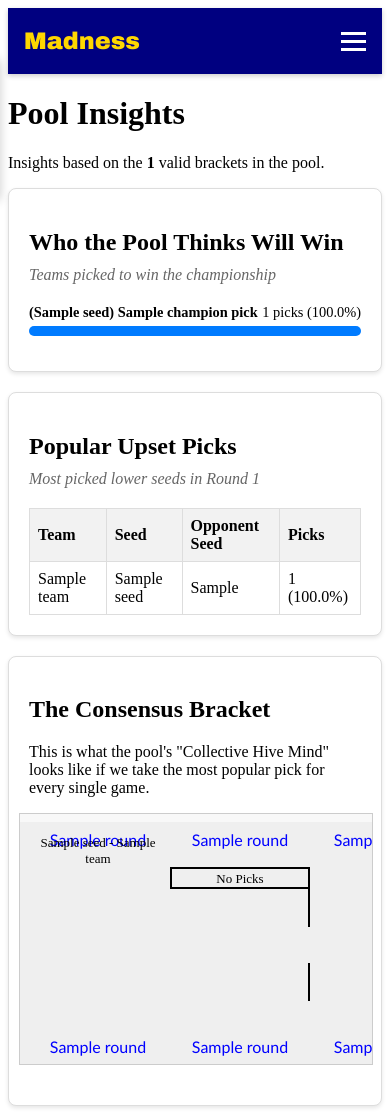
After one commit to gmichnikov/madness, a Python web app: template app/templates/pool_insights.html in a window 390 px wide. The commit adds this page. Run offline with Jinja, Linux system fonts and the light colour scheme; the template is opened without the code that fills it: most values are stand-ins (such as "Sample title", 1, 10 or a date in 2020).

Commit message:
Improve the layout on mobile and add a pool insights page

```diff
--- a/app/static/game_grid.css
+++ b/app/static/game_grid.css
@@ -1,11 +1,29 @@
+.bracket-grid-container {
+    width: 100%;
+    overflow-x: auto;
+    -webkit-overflow-scrolling: touch;
+    margin-bottom: 20px;
+    border: 1px solid #ccc;
+    background-color: #f8f8f8;
+}
+
 .bracket-grid {
     display: grid;
-    grid-template-columns: repeat(13, 1fr);
+    grid-template-columns: repeat(13, 140px); /* Fixed width columns for scrolling */
     grid-template-rows: repeat(38, auto);
     grid-gap: 0px 2px;
     background-color: #efefef;
     padding: 8px;
     margin-top: 8px;
+    min-width: 1820px; /* 13 * 140px */
+}
+
+@media screen and (max-width: 768px) {
+    .bracket-grid-container {
+        margin-left: -10px; /* Bleed to edges on mobile if possible */
+        margin-right: -10px;
+        width: calc(100% + 20px);
+    }
 }
 
 .grid-blank-region-1, .grid-blank-region-2 {
--- a/app/static/styles.css
+++ b/app/static/styles.css
@@ -229,83 +229,98 @@ input:checked + .slider:before {
 
 /* Header and Nav Styles */
 header {
-    background: navy;
+    background: #000080; /* navy */
     color: white;
-    padding: 0.5em;
+    padding: 0;
+    box-shadow: 0 2px 5px rgba(0,0,0,0.2);
+    position: sticky;
+    top: 0;
+    z-index: 1000;
 }
 
 #navbar {
     display: flex;
-    justify-content: flex-start;
+    justify-content: space-between;
     align-items: center;
+    max-width: 1200px;
+    margin: 0 auto;
+    padding: 0.5rem 1rem;
+    height: 50px;
+}
+
+.nav-brand a {
+    color: #ffd700; /* Gold */
+    font-size: 1.5rem;
+    font-weight: bold;
+    text-decoration: none;
+    font-family: 'Arial Black', sans-serif;
 }
 
 /* Navigation Links Styles */
 .nav-links {
     list-style: none;
     display: flex;
+    margin: 0;
+    padding: 0;
+    align-items: center;
+}
+
+.nav-links li {
     padding: 0;
 }
 
-.nav-links li {
-    padding: 0 1em;
+.nav-links li a, .dropdown-trigger {
+    color: white;
+    text-decoration: none;
+    padding: 0.5rem 0.8rem;
+    display: block;
+    font-size: 15px;
+    cursor: pointer;
+    transition: background 0.3s;
 }
 
-.nav-links li a {
-    color: white;
-    text-decoration: none;
-    /* padding: 0.5em 0; */
-    display: block;
-}
-
-.nav-links li a.non-dropdown:hover {
-    background-color: #555;
-    color: #fff;
+.nav-links li a.non-dropdown:hover, .dropdown-trigger:hover {
+    background-color: rgba(255,255,255,0.1);
+    border-radius: 4px;
 }
 
 /* Dropdown Menu Styles */
 .dropdown {
     position: relative;
-    font-size: 18px;
-    color: yellowgreen;
-    cursor: pointer;
+}
+
+.dropdown-trigger {
+    color: #adff2f; /* yellowgreen */
 }
 
 .dropdown-content {
     display: none;
     position: absolute;
-    background-color: darkslategrey;
-    min-width: 160px;
-    box-shadow: 0px 8px 16px 0px rgba(0,0,0,0.2);
-    z-index: 1;
+    background-color: #2f4f4f; /* darkslategrey */
+    min-width: 200px;
+    box-shadow: 0px 8px 16px 0px rgba(0,0,0,0.3);
+    z-index: 1001;
     list-style-type: none;
-    padding: 0;
+    padding: 5px 0;
     margin: 0;
+    border-radius: 4px;
+    top: 100%;
+    left: 0;
 }
 
-.dropdown-content a {
-    color: black;
-    padding: 12px 16px;
-    text-decoration: none;
-    display: block;
-}
-
-
 .dropdown-content li a {
-    color: white; /* Text color for the dropdown items */
+    color: white;
+    padding: 10px 15px;
     text-decoration: none;
     display: block;
     white-space: nowrap;
-}
-
-.dropdown-content li:hover {
-    background-color: #ddd; /* Light grey background on hover */
+    font-size: 14px;
 }
 
 .dropdown-content li a:hover {
+    background-color: #ddd;
     color: black;
 }
-
 
 .dropdown:hover .dropdown-content {
     display: block;
@@ -315,48 +330,129 @@ header {
 .nav-menu {
     display: none;
     cursor: pointer;
+    z-index: 1002;
 }
 
 .nav-menu div {
-    width: 30px;
-    height: 4px;
+    width: 25px;
+    height: 3px;
     background-color: white;
-    margin: 6px 0;
+    margin: 5px 0;
     transition: all 0.3s;
+}
+
+.mobile-user-info {
+    display: none;
+}
+
+.logout-link {
+    display: none;
+}
+
+/* User Info Style */
+.user-info {
+    font-size: 14px;
+    display: flex;
+    align-items: center;
+    gap: 10px;
+    color: #add8e6;
+}
+
+.user-info a.logout-cursor {
+    color: #ffd700;
 }
 
 /* Media Query for Mobile Devices */
 @media screen and (max-width: 768px) {
-    .nav-links {
-        flex-direction: column;
-        width: 100%;
-        display: none;
+    #navbar {
+        height: auto;
+        min-height: 50px;
     }
 
-    .nav-links li {
-        text-align: center;
+    .desktop-only {
+        display: none !important;
     }
 
     .nav-menu {
         display: block;
     }
 
-    /* When active state is toggled via JavaScript */
-    .nav-links.active {
-        display: flex;
+    .nav-links {
+        position: fixed;
+        left: -100%;
+        top: 50px;
+        flex-direction: column;
+        background-color: #000080; /* navy */
+        width: 100%;
+        text-align: left;
+        transition: 0.3s;
+        box-shadow: 0 10px 10px rgba(0,0,0,0.2);
+        max-height: calc(100vh - 50px);
+        overflow-y: auto;
+        display: flex; /* Always flex but hidden via left */
+        padding: 1rem 0;
     }
 
+    .nav-links.active {
+        left: 0;
+    }
+
+    .nav-links li {
+        width: 100%;
+    }
+
+    .nav-links li a, .dropdown-trigger {
+        padding: 1rem 1.5rem;
+        font-size: 18px;
+        border-bottom: 1px solid rgba(255,255,255,0.05);
+    }
+
+    .mobile-user-info {
+        display: block;
+        padding: 1rem 1.5rem;
+        background: rgba(0,0,0,0.2);
+        color: #add8e6;
+        font-size: 14px;
+        border-bottom: 1px solid rgba(255,255,255,0.1);
+    }
+
+    .user-email {
+        font-weight: bold;
+        display: block;
+        margin-bottom: 5px;
+    }
+
+    .logout-link {
+        display: block !important;
+        color: #ffd700 !important;
+    }
+
+    /* Mobile Dropdown Behavior */
     .dropdown-content {
         position: static;
+        display: none;
+        background-color: rgba(0,0,0,0.2);
+        width: 100%;
+        box-shadow: none;
+        padding: 0;
     }
-}
 
-/* User Info Style */
-.user-info {
-    font-size: 18px;
-    margin-left: auto; /* Move to the far right */
-    padding: 0.5em 1em;
-    color: lightblue;
+    .dropdown.active .dropdown-content {
+        display: block;
+    }
+
+    .dropdown:hover .dropdown-content {
+        display: none; /* Disable hover on mobile */
+    }
+
+    .dropdown.active:hover .dropdown-content {
+        display: block;
+    }
+
+    .dropdown-content li a {
+        padding-left: 3rem;
+        border-bottom: 1px solid rgba(255,255,255,0.05);
+    }
 }
 
 .tooltip {
--- a/app/templates/base.html
+++ b/app/templates/base.html
@@ -21,6 +21,9 @@
 <body>
     <header>
         <nav id="navbar">
+            <div class="nav-brand">
+                <a href="{{ url_for('index') }}">Madness</a>
+            </div>
             <div class="nav-menu" id="nav-menu"> <!-- Hamburger icon for mobile -->
                 <div></div>
                 <div></div>
@@ -31,20 +34,32 @@
                     <li><a href="{{ url_for('login') }}" class="non-dropdown">Login</a></li>
                     <li><a href="{{ url_for('register') }}" class="non-dropdown">Register</a></li>
                 {% else %}
+                    <li class="mobile-user-info">
+                        <span class="user-email">{{ current_user.email }}</span>
+                        {% if current_user.is_verified %}
+                            <span class="verified-cursor" title="Your account is verified"><i class="fa-regular fa-circle-check"></i></span>
+                        {% else %}
+                            <span class="unverified-cursor" title="Your account is NOT verified"><i class="fa-solid fa-triangle-exclamation fa-flip"></i></span>
+                        {% endif %}
+                    </li>
+
                     {% if not is_after_cutoff %}
                         <li><a href="{{ url_for('make_picks') }}" class="non-dropdown">Your Bracket <i class="fa-solid fa-dice"></i></a></li>
                         <li><a href="{{ url_for('user_profile', user_id=current_user.id) }}" class="non-dropdown">Profile <i class="fa-solid fa-pencil"></i></a></li>
                     {% endif %}
                     {% if is_after_cutoff %}
                         <li><a href="{{ url_for('view_picks', user_id=current_user.id) }}" class="non-dropdown">Brackets <i class="fa-regular fa-eye"></i></a></li>
+                        <li><a href="{{ url_for('pool_insights') }}" class="non-dropdown">Insights <i class="fa-solid fa-chart-pie"></i></a></li>
                     {% endif %}
 
                     <li><a href="{{ url_for('standings') }}" class="non-dropdown">Standings <i class="fa-solid fa-list-ol"></i></a></li>
                     <li><a href="{{ url_for('simulate_standings') }}" class="non-dropdown">Simulate <i class="fa-solid fa-wand-magic-sparkles"></i></a></li>
                     <li><a href="{{ url_for('message_board') }}" class="non-dropdown">Forum <i class="fa-regular fa-comments"></i></a></li>
                     <li><a href="{{ url_for('winners') }}" class="non-dropdown">Winners <i class="fa-solid fa-trophy"></i></a></li>
+
                     {% if current_user.is_admin %}
-                        <li class="dropdown">Admin
+                        <li class="dropdown">
+                            <span class="dropdown-trigger">Admin <i class="fa-solid fa-chevron-down"></i></span>
                             <ul class="dropdown-content">
                                 <li><a href="{{ url_for('admin_users') }}">Users Status</a></li>
                                 <li><a href="{{ url_for('admin_view_logs') }}">View Logs</a></li>
@@ -60,19 +75,21 @@
                         </li>
                     {% endif %}
                     {% if current_user.is_super_admin %}
-                        <li class="dropdown">Super Admin
+                        <li class="dropdown">
+                            <span class="dropdown-trigger">Super Admin <i class="fa-solid fa-chevron-down"></i></span>
                             <ul class="dropdown-content">
                                 <li><a href="{{ url_for('super_admin_manage_admins') }}">Manage Admins</a></li>
                                 <li><a href="{{ url_for('super_admin_reset_games') }}">Reset Games</a></li>
                                 <li><a href="{{ url_for('super_admin_delete_user') }}">Delete User</a></li>
-                                <li><a href="{{ url_for('admin_update_potential_winners_and_standings') }}">Update Potential Winners/Standings</a></li>
+                                <li><a href="{{ url_for('admin_update_potential_winners_and_standings') }}">Update Standings</a></li>
                             </ul>
                         </li>
                     {% endif %}
+                    <li><a href="{{ url_for('logout') }}" class="non-dropdown logout-link">Logout <i class="fa-solid fa-arrow-right-from-bracket"></i></a></li>
                 {% endif %}
             </ul>
             {% if current_user.is_authenticated %}
-                <div class="user-info">
+                <div class="user-info desktop-only">
                     {% if current_user.is_verified %}
                         <span class="verified-cursor" title="Your account is verified"><i class="fa-regular fa-circle-check"></i></span>
                     {% else %}
@@ -94,6 +111,17 @@
     <script>
         document.getElementById('nav-menu').addEventListener('click', function() {
             document.getElementById('nav-links').classList.toggle('active');
+            this.classList.toggle('open');
+        });
+
+        // Handle dropdowns on mobile
+        document.querySelectorAll('.dropdown-trigger').forEach(trigger => {
+            trigger.addEventListener('click', function(e) {
+                if (window.innerWidth <= 768) {
+                    e.preventDefault();
+                    this.parentElement.classList.toggle('active');
+                }
+            });
         });
     </script>
     {% block morejs %}{% endblock %}
--- a/app/templates/make_picks.html
+++ b/app/templates/make_picks.html
@@ -31,6 +31,7 @@
         <button type="button" onclick="submitForm('clear_picks')" class="btn btn-secondary">Clear All Picks</button>
         <button type="button" onclick="submitForm('fill_in_better_seeds')" class="btn btn-secondary">Fill In Better Seeds</button>
 
+        <div class="bracket-grid-container">
             <div class="bracket-grid">
                 {% for game in games %}
                     <div class="game-dropdown" id="game{{ game.id }}">
@@ -49,6 +50,7 @@
 
                 {% include '_shared_grid.html' %}
 
+            </div>
         </div>
     </form>
 
--- /dev/null
+++ b/app/templates/pool_insights.html
@@ -0,0 +1,131 @@
+{% extends 'base.html' %}
+{% block title %}Pool Insights{% endblock %}
+{% block content %}
+<div class="container">
+    <h1>Pool Insights</h1>
+    <p class="lead">Insights based on the <strong>{{ total_users }}</strong> valid brackets in the pool.</p>
+
+    <div class="insights-grid">
+        <!-- Champion Picks -->
+        <div class="insight-card">
+            <h2>Who the Pool Thinks Will Win</h2>
+            <p class="subtitle">Teams picked to win the championship</p>
+            <div class="picks-list">
+                {% for team_name, seed, count in champion_picks %}
+                <div class="pick-item">
+                    <div class="pick-info">
+                        <span class="team-name">({{ seed }}) {{ team_name }}</span>
+                        <span class="pick-count">{{ count }} picks ({{ (count / total_users * 100)|round(1) }}%)</span>
+                    </div>
+                    <div class="progress-bar">
+                        <div class="progress-fill" style="width: {{ (count / total_users * 100) }}%"></div>
+                    </div>
+                </div>
+                {% endfor %}
+            </div>
+        </div>
+
+        <!-- Popular Upsets -->
+        <div class="insight-card">
+            <h2>Popular Upset Picks</h2>
+            <p class="subtitle">Most picked lower seeds in Round 1</p>
+            <table class="standings-table">
+                <thead>
+                    <tr>
+                        <th>Team</th>
+                        <th>Seed</th>
+                        <th>Opponent Seed</th>
+                        <th>Picks</th>
+                    </tr>
+                </thead>
+                <tbody>
+                    {% for upset in popular_upsets %}
+                    <tr>
+                        <td>{{ upset.team }}</td>
+                        <td>{{ upset.seed }}</td>
+                        <td>{{ upset.opponent_seed }}</td>
+                        <td>{{ upset.count }} ({{ (upset.count / total_users * 100)|round(1) }}%)</td>
+                    </tr>
+                    {% endfor %}
+                </tbody>
+            </table>
+        </div>
+    </div>
+
+    <!-- Consensus Bracket Link -->
+    <div class="insight-card full-width" style="margin-top: 20px;">
+        <h2>The Consensus Bracket</h2>
+        <p>This is what the pool's "Collective Hive Mind" looks like if we take the most popular pick for every single game.</p>
+        <div class="bracket-grid-container">
+            <div class="bracket-grid">
+                {% for game in games %}
+                    {% set consensus = consensus_bracket.get(game.id) %}
+                    <div class="game-view-pick pick-undecided" id="game{{ game.id }}">
+                        <span class="bracket-grid-span">
+                            {% if consensus %}
+                                {{ consensus.team.name }}
+                                <div style="font-size: 8px; color: #666;">{{ (consensus.count / total_users * 100)|round(0) }}%</div>
+                            {% else %}
+                                No Picks
+                            {% endif %}
+                        </span>
+                    </div>
+                {% endfor %}
+
+                {% include '_shared_grid.html' %}
+            </div>
+        </div>
+    </div>
+</div>
+
+<style>
+    .insights-grid {
+        display: grid;
+        grid-template-columns: 1fr 1fr;
+        gap: 20px;
+    }
+    @media (max-width: 768px) {
+        .insights-grid {
+            grid-template-columns: 1fr;
+        }
+    }
+    .insight-card {
+        background: white;
+        padding: 20px;
+        border-radius: 8px;
+        box-shadow: 0 2px 4px rgba(0,0,0,0.1);
+        border: 1px solid #ddd;
+    }
+    .full-width {
+        grid-column: 1 / -1;
+    }
+    .subtitle {
+        color: #666;
+        margin-top: -10px;
+        margin-bottom: 20px;
+        font-style: italic;
+    }
+    .pick-item {
+        margin-bottom: 15px;
+    }
+    .pick-info {
+        display: flex;
+        justify-content: space-between;
+        margin-bottom: 5px;
+        font-size: 0.9rem;
+    }
+    .team-name {
+        font-weight: bold;
+    }
+    .progress-bar {
+        height: 10px;
+        background: #eee;
+        border-radius: 5px;
+        overflow: hidden;
+    }
+    .progress-fill {
+        height: 100%;
+        background: #007bff;
+    }
+</style>
+{% endblock %}
--- a/app/templates/view_picks.html
+++ b/app/templates/view_picks.html
@@ -13,6 +13,7 @@
     </form>
     <br>
 
+    <div class="bracket-grid-container">
         <div class="bracket-grid">
             {% for game in games %}
 
@@ -47,6 +48,7 @@
 
             {% include '_shared_grid.html' %}
         </div>
+    </div>
 
     <script>
         function showTooltip(event) {
```
Also changed, not shown: app/routes.py (+103 -0 lines). Lines whose indentation alone changed are shown as unchanged.
